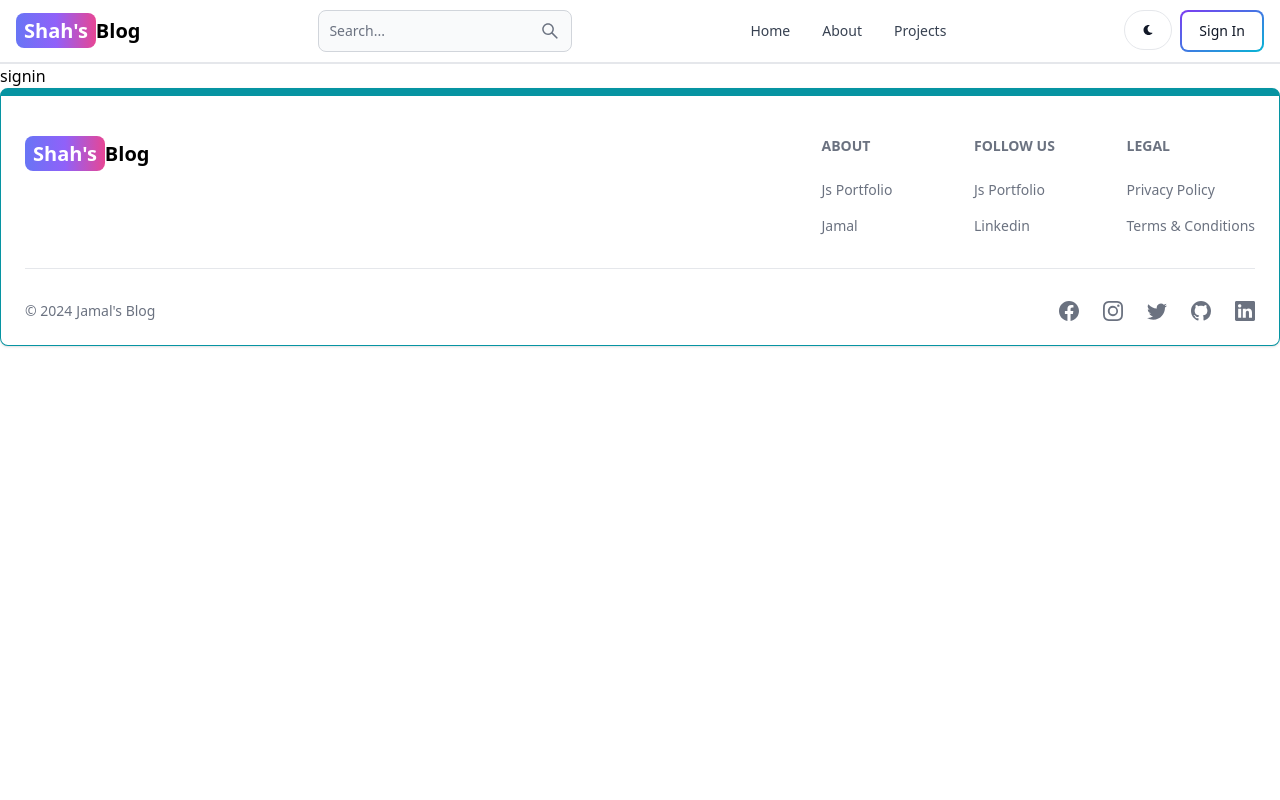
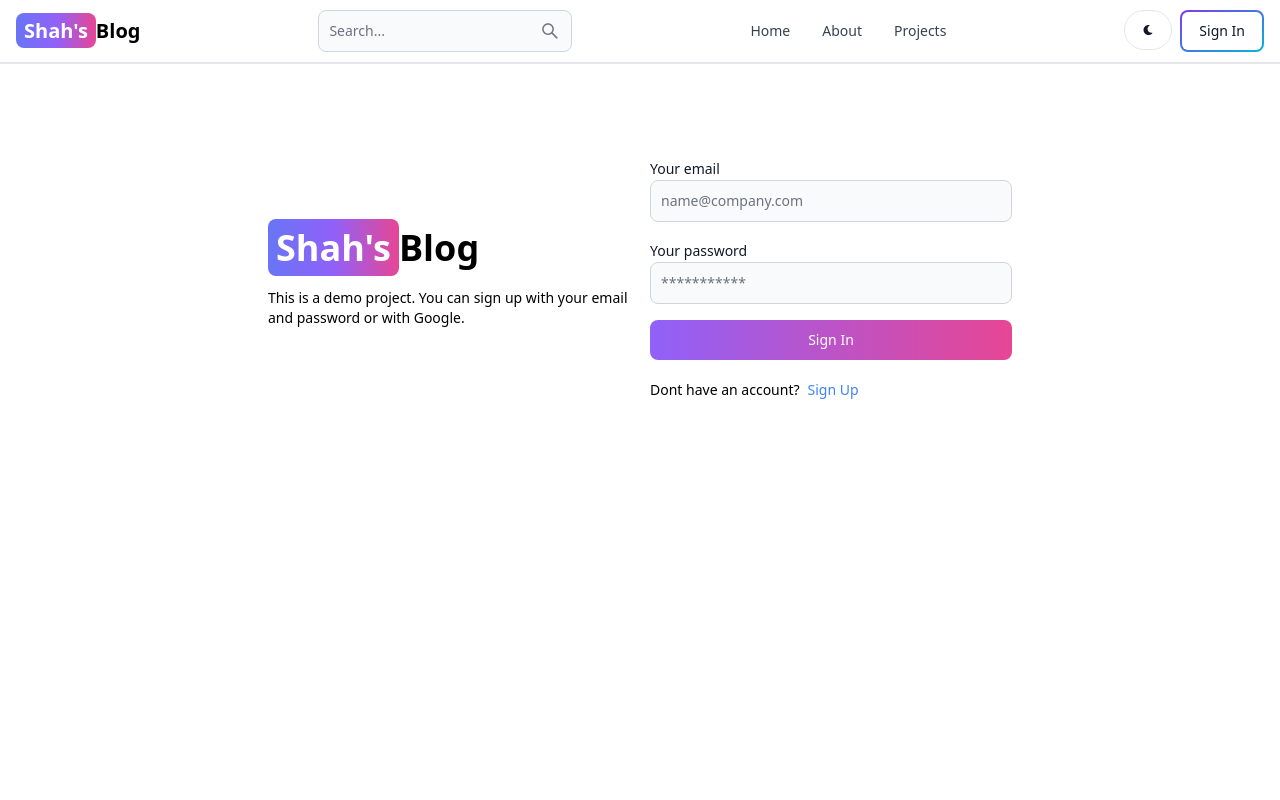
Before and after one commit to Jamal811/MERN-Blog, a React (Vite) app in the folder client/: page /signin in a window 1280 px wide. Shown: the top 800 px of the page. Built offline with nearby package versions, Linux system fonts and the light colour scheme.

Commit message:
complete signin page functionality and copied the signup page and make changes in that to create signin

```diff
--- a/client/src/App.jsx
+++ b/client/src/App.jsx
@@ -4,9 +4,9 @@
 import About from "./pages/About";
 import Projects from "./pages/Projects";
 import SignUp from "./pages/SignUp";
-import Signin from "./pages/Signin";
 import Header from "./components/Header";
 import Footer from "./components/Footer";
+import Signin from "./pages/Signin";
 function App() {
   return (
     <BrowserRouter>
--- a/client/src/components/Header.jsx
+++ b/client/src/components/Header.jsx
@@ -31,7 +31,7 @@
         <Button className="w-12 h-10 hidden sm:inline" color="gray" pill>
           <FaMoon />
         </Button>
-        <Link to="/sign-in">
+        <Link to="/signin">
           <Button gradientDuoTone="purpleToBlue" outline>
             Sign In
           </Button>
--- a/client/src/pages/SignUp.jsx
+++ b/client/src/pages/SignUp.jsx
@@ -29,7 +29,7 @@
       }
       setLoading(false);
       if (res.ok) {
-        navigate("/sign-in");
+        navigate("/signin");
       }
     } catch (error) {
       setErrorMessage(error.message);
@@ -43,7 +43,7 @@
         <div className="flex-1">
           <Link to="/" className="font-bold dark:text-white text-4xl">
             <span className="px-2 py-1 bg-gradient-to-r from-indigo-500 via-purple-500 to-pink-500 rounded-lg text-white">
-              Sahand's
+              Shah&apos;s
             </span>
             Blog
           </Link>
@@ -100,7 +100,7 @@
           </form>
           <div className="flex gap-2 text-sm mt-5">
             <span>Have an account?</span>
-            <Link to="/sign-in" className="text-blue-500">
+            <Link to="/signin" className="text-blue-500">
               Sign In
             </Link>
           </div>
--- a/client/src/pages/Signin.jsx
+++ b/client/src/pages/Signin.jsx
@@ -1,9 +1,107 @@
-import React from "react";
+import { Alert, Button, Label, Spinner, TextInput } from "flowbite-react";
+import { useState } from "react";
+import { Link, useNavigate } from "react-router-dom";
 
 const Signin = () => {
+  const [formData, setFormData] = useState({});
+  const [errorMessage, setErrorMessage] = useState(null);
+  const [loading, setLoading] = useState(false);
+  const navigate = useNavigate();
+  const handleChange = (e) => {
+    setFormData({ ...formData, [e.target.id]: e.target.value.trim() });
+  };
+  const handleSubmit = async (e) => {
+    e.preventDefault();
+    if (!formData.email || !formData.password) {
+      return setErrorMessage("Please fill out all fields.");
+    }
+    try {
+      setLoading(true);
+      setErrorMessage(null);
+      const res = await fetch("/api/auth/signin", {
+        method: "POST",
+        headers: { "Content-Type": "application/json" },
+        body: JSON.stringify(formData),
+      });
+      const data = await res.json();
+      if (data.success === false) {
+        return setErrorMessage(data.message);
+      }
+      setLoading(false);
+      if (res.ok) {
+        navigate("/");
+      }
+    } catch (error) {
+      setErrorMessage(error.message);
+      setLoading(false);
+    }
+  };
   return (
-    <div>
-      <h1>signin</h1>
+    <div className="min-h-screen mt-20">
+      <div className="flex p-3 max-w-3xl mx-auto flex-col md:flex-row md:items-center gap-5">
+        {/* left */}
+        <div className="flex-1">
+          <Link to="/" className="font-bold dark:text-white text-4xl">
+            <span className="px-2 py-1 bg-gradient-to-r from-indigo-500 via-purple-500 to-pink-500 rounded-lg text-white">
+              Shah&apos;s
+            </span>
+            Blog
+          </Link>
+          <p className="text-sm mt-5">
+            This is a demo project. You can sign up with your email and password
+            or with Google.
+          </p>
+        </div>
+        {/* right */}
+
+        <div className="flex-1">
+          <form className="flex flex-col gap-4" onSubmit={handleSubmit}>
+            <div>
+              <Label value="Your email" />
+              <TextInput
+                type="email"
+                placeholder="name@company.com"
+                id="email"
+                onChange={handleChange}
+              />
+            </div>
+            <div>
+              <Label value="Your password" />
+              <TextInput
+                type="password"
+                placeholder="***********"
+                id="password"
+                onChange={handleChange}
+              />
+            </div>
+            <Button
+              gradientDuoTone="purpleToPink"
+              type="submit"
+              disabled={loading}
+            >
+              {loading ? (
+                <>
+                  <Spinner size="sm" />
+                  <span className="pl-3">Loading...</span>
+                </>
+              ) : (
+                "Sign In"
+              )}
+            </Button>
+          </form>
+          <div className="flex gap-2 text-sm mt-5">
+            <span>Dont have an account?</span>
+            <Link to="/signup" className="text-blue-500">
+              Sign Up
+            </Link>
+          </div>
+          {errorMessage && (
+            <Alert className="mt-5" color="failure">
+              {errorMessage}
+            </Alert>
+          )}
+        </div>
+      </div>
     </div>
   );
 };
```
Also changed, not shown: 1 other file (tests, documents, lock files or other folders).
